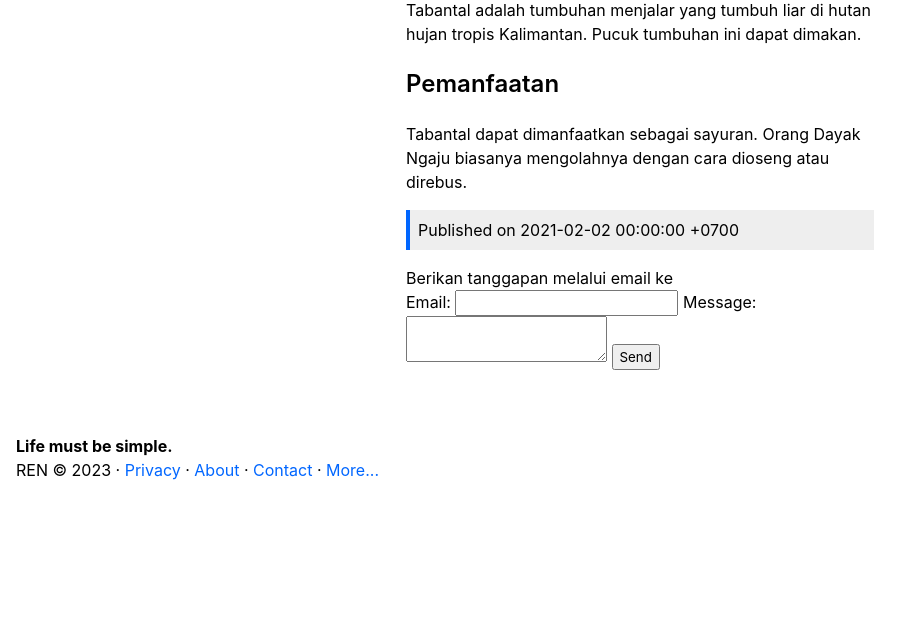
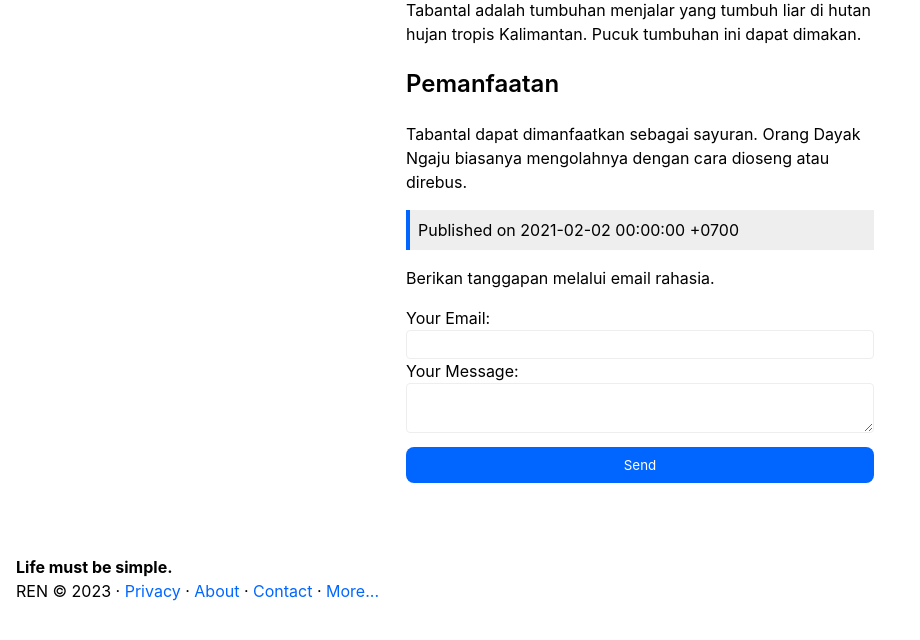
Before and after one commit to ren-id/blog, a Jekyll site: the page built from docs/_posts/2021-02-02-tabantal.md, in a window 1280 px wide and 1134 px high. Shown: the part 483-1123 px from the top of the window, without its empty margins (0-920 px from the left). Built offline with Jekyll 4.4.1, drawn with Linux system fonts in a browser that asks for light colours; our own code applies the rules of GitHub Pages for plain Markdown files; comment, search, counter and statistics services are not loaded.

Commit message:
Menghapus komentar Facebook
Diganti dengan formspree

```diff
--- a/docs/_layouts/post.html
+++ b/docs/_layouts/post.html
@@ -10,17 +10,13 @@
     <article>
         {{ content }}
         <div class="informasi">Published on {{ page.date }}</div>
-        <div>Berikan tanggapan melalui email ke </div>
+        <p>Berikan tanggapan melalui email rahasia.</p>
         <!-- modify this form HTML and place wherever you want your form -->
         <form action="https://formspree.io/f/mjvqgbpa" method="POST">
-            <label>
-                Email:
-                <input type="email" name="email">
-            </label>
-            <label>
-                Message:
-                <textarea name="message"></textarea>
-            </label>
+            <label>Your Email:</label>
+            <input type="email" name="email">
+            <label>Your Message:</label>
+            <textarea name="message"></textarea>
             <!-- your other form fields go here -->
             <button type="submit">Send</button>
         </form>
--- a/docs/style.css
+++ b/docs/style.css
@@ -398,6 +398,8 @@
     margin: 0 0 0 0;
 }
 
+input,
+textarea,
 #search-input {
     width: 100%;
     background-color: #ffffff;
@@ -541,3 +543,13 @@
     font-size: 14px;
     margin-right: 14px;
 }
+
+button {
+    width: 100%;
+    background: #0066ff;
+    color: #ffffff;
+    border: none;
+    padding: 8px 8px 8px 8px;
+    margin: 8px auto 8px auto;
+    border-radius: 8px 8px 8px 8px;
+}
```
